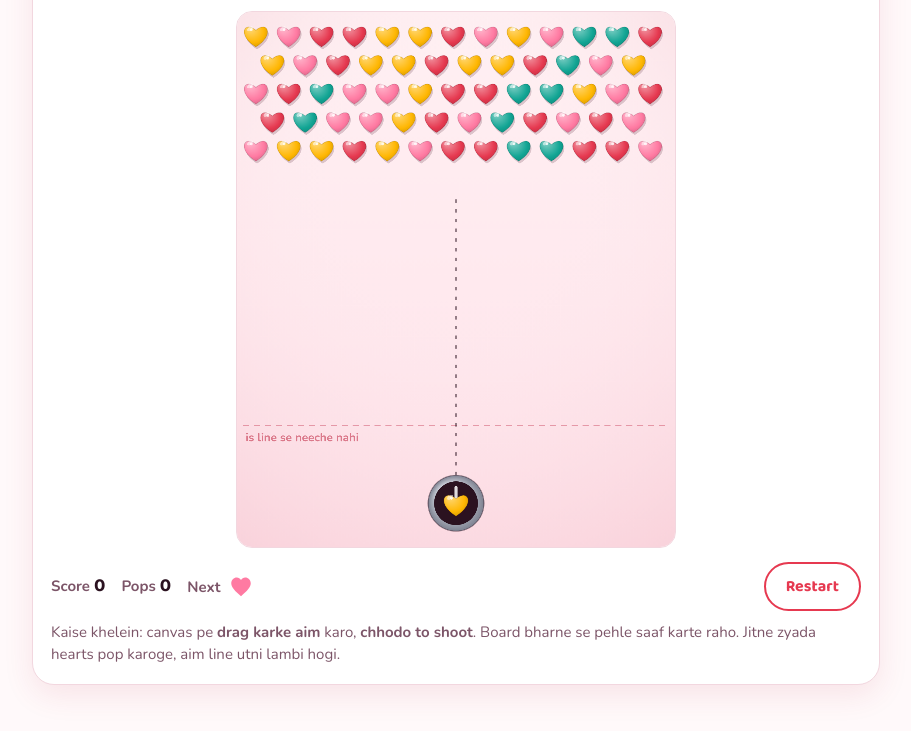
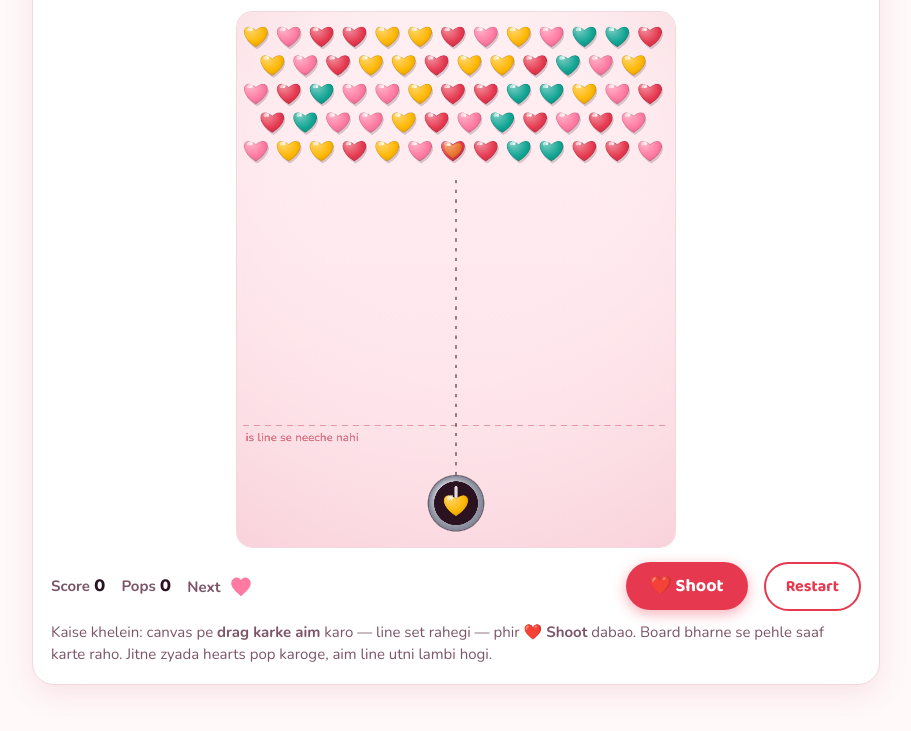
Before and after one commit to harshharsh90906-star/HarshRun, a website: page www/heart-pop.html in a window 1280 px wide. Shown: the part 167-898 px from the top of the page, without its empty margins (184-1095 px from the left). Drawn offline with nearby package versions, Linux system fonts and the light colour scheme; animation ran at ten frames a second.

Commit message:
Heart Pop: H❣️A pop animation, aim line long from first shot, aim-lock + Shoot button

```diff
--- a/www/heart-pop.html
+++ b/www/heart-pop.html
@@ -107,6 +107,7 @@
       }
       .btn:active{ transform:scale(.97); }
       .btn.ghost{ background:transparent; color:var(--rose); border:2px solid var(--rose); }
+      .btn.shoot{ font-size:18px; padding:10px 24px; box-shadow:0 4px 14px rgba(230,57,80,.4); }
       .btn.pick{ background:var(--ink); color:var(--bg); }
       .card.selected .btn.pick{ background:var(--rose); color:#fff; }
       .next-heart{ display:inline-flex; vertical-align:-6px; margin-left:4px; }
@@ -176,9 +177,10 @@
             <span class="next-heart"><svg viewBox="0 0 32 30" aria-hidden="true"><path id="popNextPath" fill="#e63950" d="M16 28C8 21 3 16.5 3 10.8 3 6.4 6.3 3 10.4 3c2.3 0 4.4 1.3 5.6 3.2C17.2 4.3 19.3 3 21.6 3 25.7 3 29 6.4 29 10.8 29 16.5 24 21 16 28z"/></svg></span>
           </span>
           <span class="spacer"></span>
+          <button class="btn shoot" id="popShoot" type="button">❤️ Shoot</button>
           <button class="btn ghost" id="popRestart" type="button">Restart</button>
         </div>
-        <p class="how" style="margin-top:10px;">Kaise khelein: canvas pe <b>drag karke aim</b> karo, <b>chhodo to shoot</b>. Board bharne se pehle saaf karte raho. Jitne zyada hearts pop karoge, aim line utni lambi hogi.</p>
+        <p class="how" style="margin-top:10px;">Kaise khelein: canvas pe <b>drag karke aim</b> karo — line set rahegi — phir <b>❤️ Shoot</b> dabao. Board bharne se pehle saaf karte raho. Jitne zyada hearts pop karoge, aim line utni lambi hogi.</p>
       </section>
     </main>
 
@@ -294,7 +296,7 @@
       var R = 27, COLS = 13, ROWS = 13, DY = R * 1.74;
       var DANGER_Y = H - 200, SH_Y = H - 72, SH_X = W / 2;
 
-      var grid, flying, particles, rings, tick, aimAngle, cur, next, score, pops;
+      var grid, flying, particles, rings, floaters, tick, aimHintShown, aimAngle, cur, next, score, pops;
       var toast = document.getElementById("popToast");
       var scoreEl = document.getElementById("popScore");
       var popsEl = document.getElementById("popPops");
@@ -323,7 +325,7 @@
             grid[r].push(r < 5 ? randOf(COLORS) : null);
           }
         }
-        flying = null; particles = []; rings = []; tick = 0;
+        flying = null; particles = []; rings = []; floaters = []; tick = 0; aimHintShown = false;
         aimAngle = -Math.PI / 2;
         score = 0; pops = 0;
         cur = randPresent(); next = randPresent();
@@ -392,6 +394,7 @@
         var cx = 0, cy = 0;
         for(var i3 = 0; i3 < group.length; i3++){ cx += cellX(group[i3][0], group[i3][1]); cy += cellY(group[i3][0]); }
         rings.push({ x: cx / group.length, y: cy / group.length, r: R, life: 1 });
+        floaters.push({ x: cx / group.length, y: cy / group.length, life: 1 });
         score += group.length * 10;
         pops++;
         softChime(392 + (pops % 5) * 40);
@@ -475,6 +478,11 @@
           rg.r += 3.5; rg.life -= 0.045;
           if(rg.life <= 0) rings.splice(ri, 1);
         }
+        for(var fi = floaters.length - 1; fi >= 0; fi--){
+          var fl = floaters[fi];
+          fl.y -= 0.9; fl.life -= 0.018;
+          if(fl.life <= 0) floaters.splice(fi, 1);
+        }
       }
 
       function draw(){
@@ -503,7 +511,7 @@
 
         /* aim guide — full trajectory to the landing heart/top, grows with pops */
         if(!flying){
-          var maxLen = Math.min(500 + pops * 25, 1600);
+          var maxLen = Math.min(1000 + pops * 25, 1600);
           var ax = SH_X, ay = SH_Y, dx = Math.cos(aimAngle), dy = Math.sin(aimAngle);
           var pts = [[ax, ay]], len = 0, landed = null, stepLen = 6;
           while(len < maxLen){
@@ -571,6 +579,20 @@
           ctx.beginPath(); ctx.arc(rg2.x, rg2.y, rg2.r, 0, 7); ctx.stroke();
         }
         ctx.globalAlpha = 1;
+        /* H❣️A pop animation */
+        for(var fi2 = 0; fi2 < floaters.length; fi2++){
+          var fl2 = floaters[fi2];
+          var fs = Math.round(36 * (0.7 + (1 - fl2.life) * 0.5));
+          ctx.save();
+          ctx.globalAlpha = Math.max(fl2.life, 0);
+          ctx.font = "bold " + fs + "px system-ui, sans-serif";
+          ctx.textAlign = "center"; ctx.textBaseline = "middle";
+          ctx.lineWidth = 5; ctx.strokeStyle = "#ffffff";
+          ctx.strokeText("H\u2763\uFE0FA", fl2.x, fl2.y);
+          ctx.fillStyle = "#e63950";
+          ctx.fillText("H\u2763\uFE0FA", fl2.x, fl2.y);
+          ctx.restore();
+        }
       }
 
       function loop(){ step(); draw(); requestAnimationFrame(loop); }
@@ -589,7 +611,9 @@
       cv.addEventListener("pointerdown", function(e){ unlockAudio(); dragging = true; aimAt(pointerPos(e)); cv.setPointerCapture(e.pointerId); });
       document.addEventListener("pointerdown", unlockAudio, { once: true });
       cv.addEventListener("pointermove", function(e){ if(dragging) aimAt(pointerPos(e)); });
-      cv.addEventListener("pointerup", function(e){ if(dragging){ aimAt(pointerPos(e)); shoot(); } dragging = false; });
+      cv.addEventListener("pointerup", function(e){ if(dragging){ aimAt(pointerPos(e)); } dragging = false; if(!aimHintShown){ aimHintShown = true; showToast("Aim set! Ab \u2764\uFE0F Shoot dabao"); } });
+      document.getElementById("popShoot").addEventListener("click", function(){ unlockAudio(); shoot(); });
+      document.addEventListener("keydown", function(e){ if(e.code === "Space"){ e.preventDefault(); unlockAudio(); shoot(); } });
       cv.addEventListener("pointercancel", function(){ dragging = false; });
       document.getElementById("popRestart").addEventListener("click", function(){
         blip(520, 0.08, 0.08);
```
